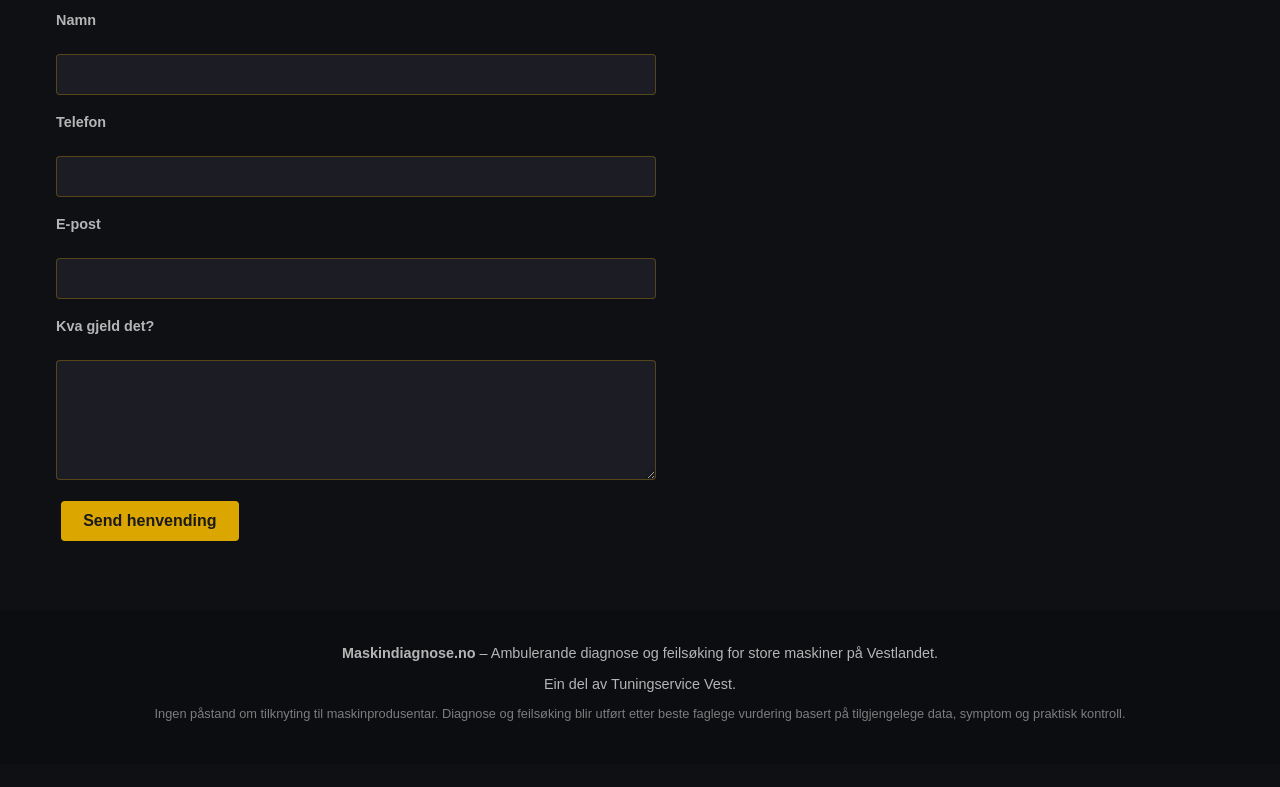
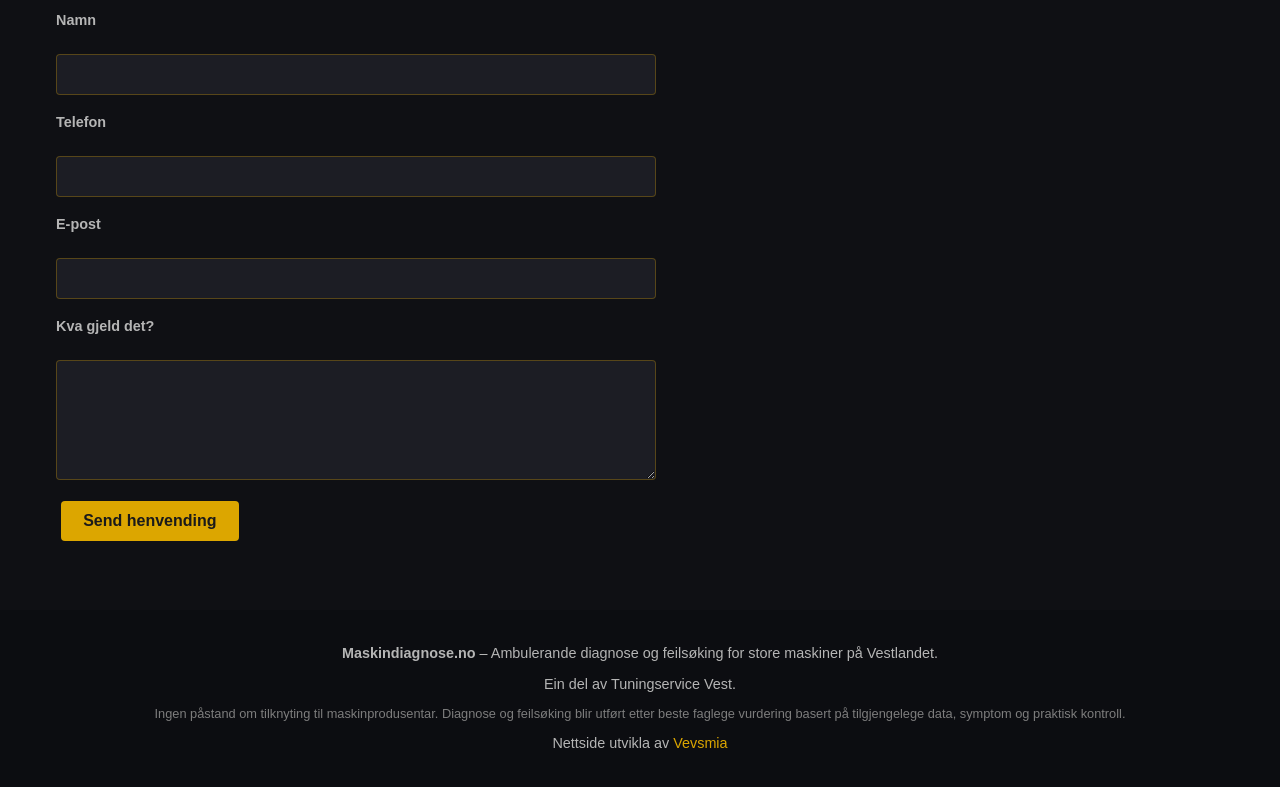
Before and after one commit to tuningservice/maskindiagnose.no, a plain HTML site: page index.html in a window 1280 px wide. Shown: the part 6198-6985 px from the top of the page. Before the commit the page ends 6962 px from the top, so only its background shows below. Drawn offline with Linux system fonts and the light colour scheme.

Commit message:
Update footer with website credit
Added footer credit for website development.

```diff
--- a/index.html
+++ b/index.html
@@ -402,8 +402,8 @@
             <p><strong>Maskindiagnose.no</strong> – Ambulerande diagnose og feilsøking for store maskiner på Vestlandet.</p>
             <p>Ein del av Tuningservice Vest.</p>
             <p class="footer-note">Ingen påstand om tilknyting til maskinprodusentar. Diagnose og feilsøking blir utført etter beste faglege vurdering basert på tilgjengelege data, symptom og praktisk kontroll.</p>
-        </div>
-    </footer>
+      <p class="footer-credit">Nettside utvikla av <a href="https://vevsmia.no/">Vevsmia</a></p>
+</div>
 
     <!-- Sticky Call Button for Mobile -->
     <a href="tel:94809710" class="call-button">Ring no</a>
```
